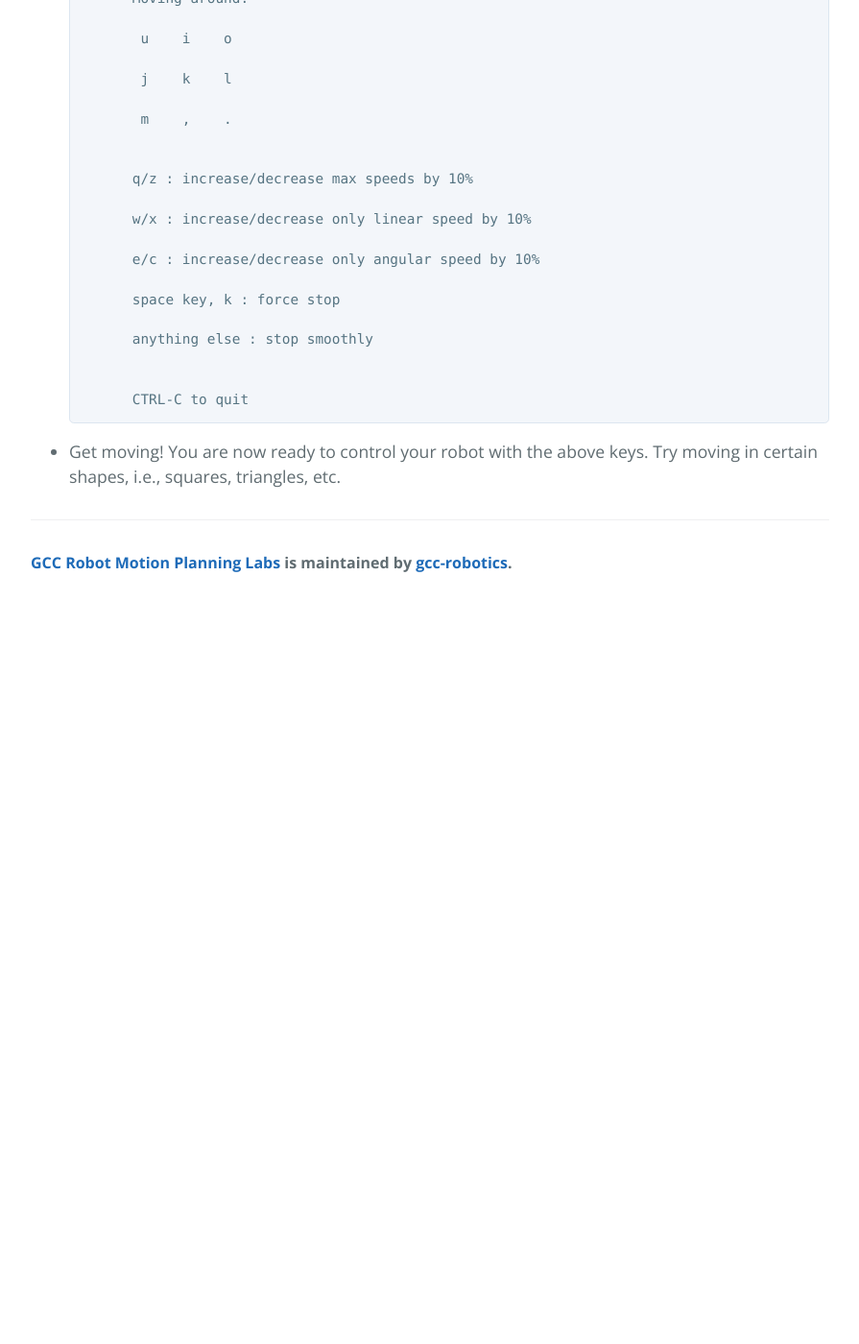
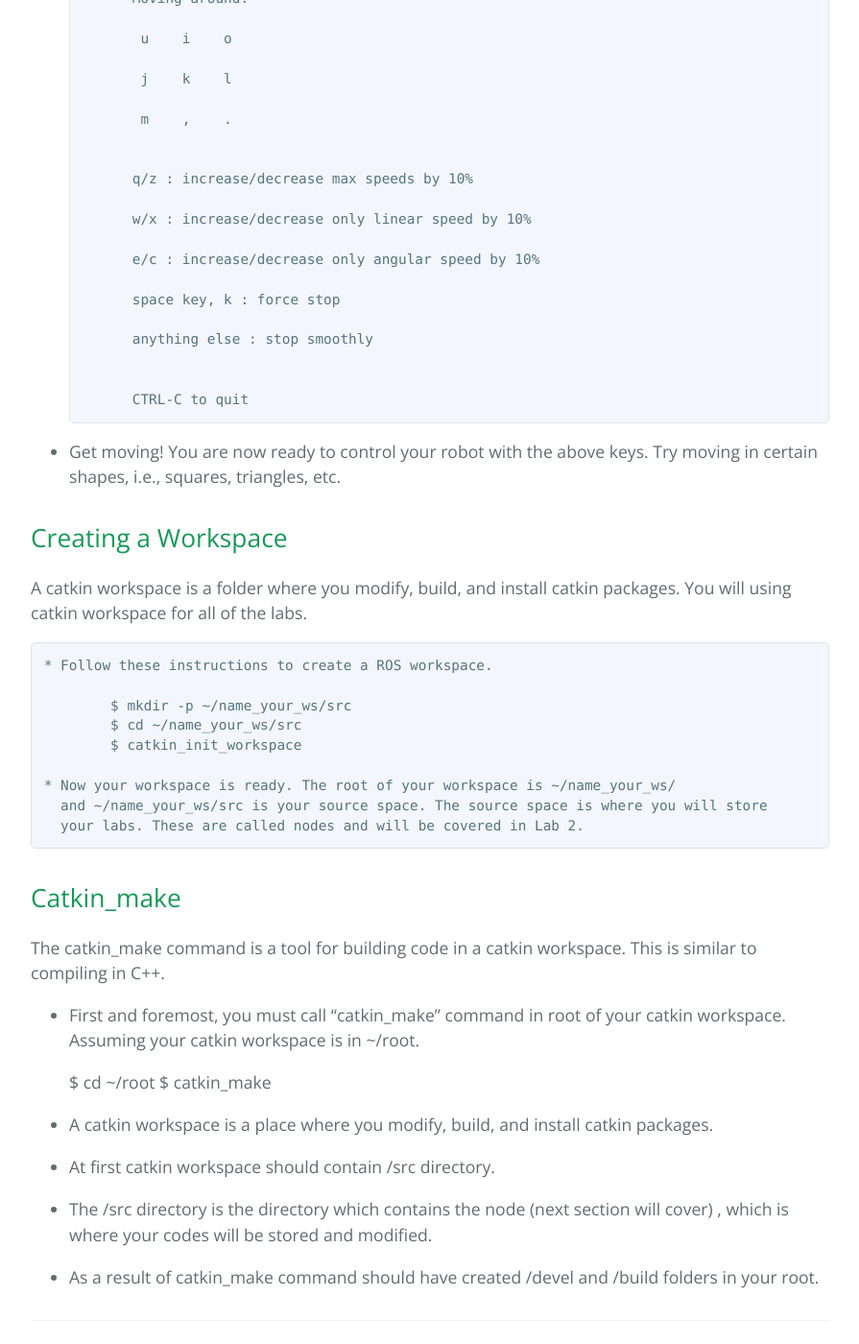
Before and after one commit to gcc-robotics/robot-motion-planning-labs, a Jekyll site: the page built from _posts/2014-07-01-lab1-getting-started.md, in a window 1280 px wide and 1400 px high, scrolled down 4738 px. Shown: the whole window at 96% size, without its empty margins (192-1087 px from the left). Built offline with Jekyll 4.4.1, drawn with Linux system fonts in a browser that asks for light colours; the repository's description, which GitHub fills in, is left out; before the commit the page ends 5368 px from its top, so only the background shows below that.

Commit message:
editted lab 1 for workspace and moved catkin_make from lab 2 to lab 1

```diff
--- a/_posts/2014-07-01-lab1-getting-started.md
+++ b/_posts/2014-07-01-lab1-getting-started.md
@@ -212,3 +212,40 @@ This is an awesome lab!
 
 * Get moving! You are now ready to control your robot with the above keys. Try
 moving in certain shapes, i.e., squares, triangles, etc.
+
+Creating a Workspace
+-----------------
+
+A catkin workspace is a folder where you modify, build, and install catkin packages. You
+will using catkin workspace for all of the labs.
+
+	* Follow these instructions to create a ROS workspace.
+
+		$ mkdir -p ~/name_your_ws/src
+		$ cd ~/name_your_ws/src
+		$ catkin_init_workspace
+
+	* Now your workspace is ready. The root of your workspace is ~/name_your_ws/
+	  and ~/name_your_ws/src is your source space. The source space is where you will store
+	  your labs. These are called nodes and will be covered in Lab 2.
+
+Catkin_make
+-----------------
+
+The catkin_make command is a tool for building code in a catkin workspace. This is
+similar to compiling in C++.
+
+  * First and foremost, you must call "catkin_make" command in root of your catkin workspace.
+    Assuming your catkin workspace is in ~/root.
+
+    $ cd ~/root
+    $ catkin_make
+
+  * A catkin workspace is a place where you modify, build, and install catkin packages.
+
+  * At first catkin workspace should contain /src directory.
+
+  * The /src directory is the directory which contains the node (next section will cover)
+  , which is where your codes will be stored and modified.
+
+  * As a result of catkin_make command should have created /devel and /build folders in your root.
```
Also changed, not shown: _posts/2014-06-30-lab2-moving-with-cpp.md (+1 -22 lines).
